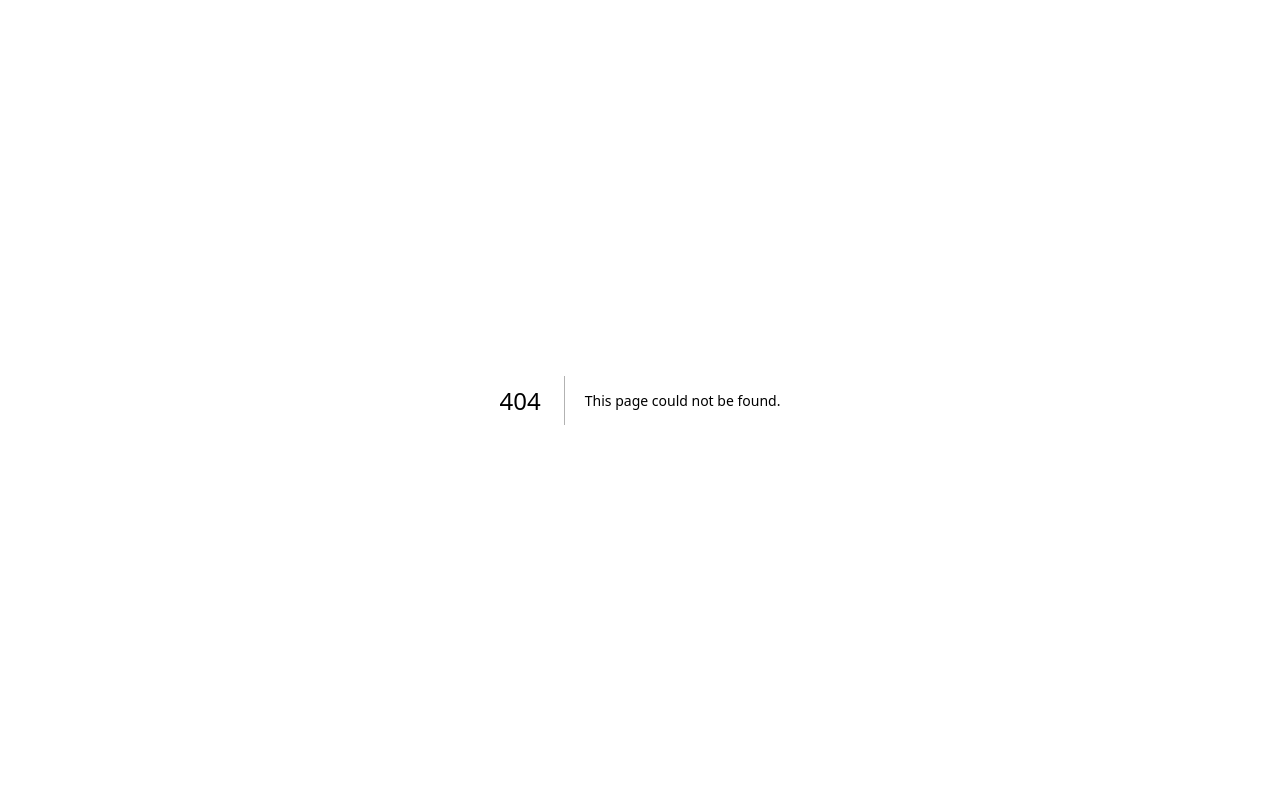
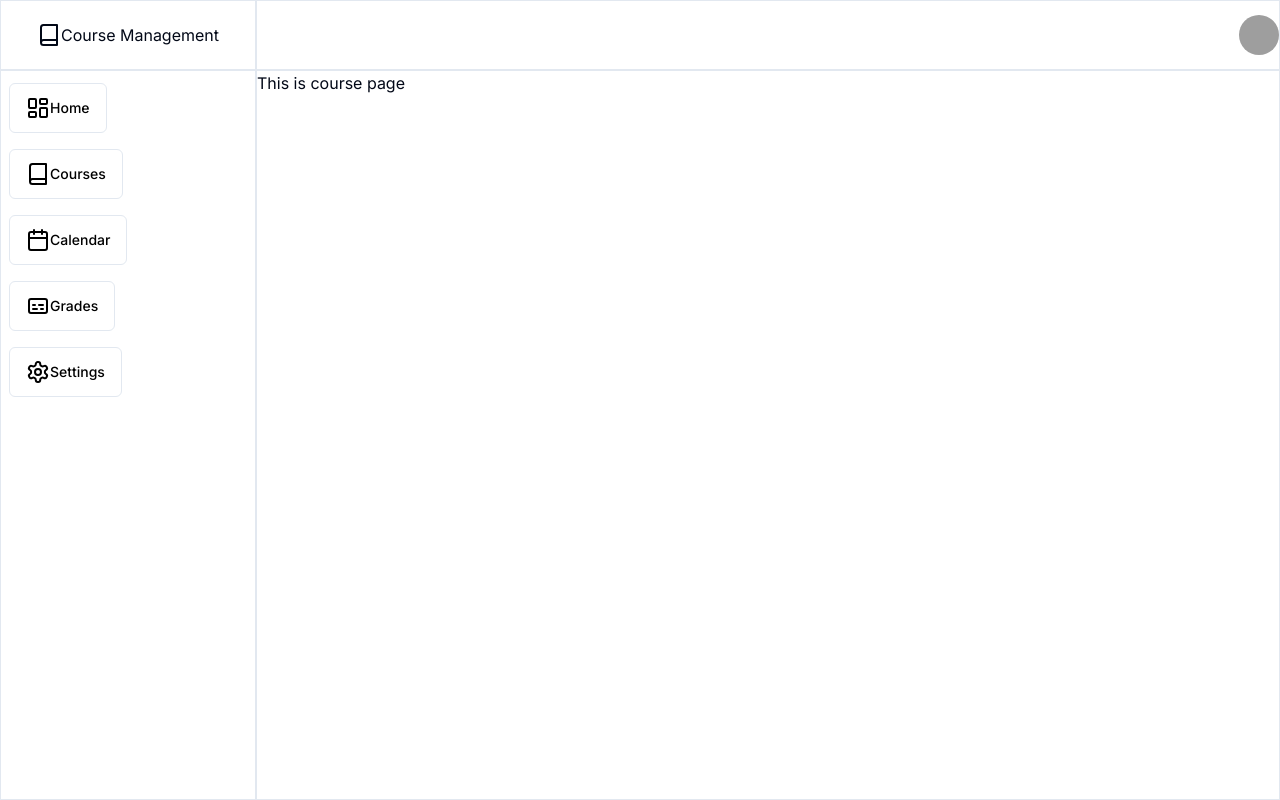
Before and after one commit to n2ai/CourseManagement-NEXT, a Next.js app in the folder coursemanagement/: page /profile/1/courses in a window 1280 px wide. Before the commit this address had no page. Built offline with nearby package versions, Linux system fonts and the light colour scheme; no server answers; grey boxes are pictures that could not be loaded.

Commit message:
Update sidenav

```diff
--- /dev/null
+++ b/coursemanagement/src/app/profile/[id]/calendar/page.tsx
@@ -0,0 +1,7 @@
+export default function Calendar(){
+    return(
+        <div>
+            Calendar page
+        </div>
+    )
+};
--- /dev/null
+++ b/coursemanagement/src/app/profile/[id]/courses/page.tsx
@@ -0,0 +1,7 @@
+export default function Courses(){
+    return(
+        <div>
+            This is course page
+        </div>
+    )
+};
--- /dev/null
+++ b/coursemanagement/src/app/profile/[id]/grades/page.tsx
@@ -0,0 +1,7 @@
+export default function Grades(){
+    return(
+        <div>
+            This is grades
+        </div>
+    )
+};
--- a/coursemanagement/src/app/profile/[id]/layout.tsx
+++ b/coursemanagement/src/app/profile/[id]/layout.tsx
@@ -69,7 +69,7 @@ export default function ProfileLayout({children,params}:LayoutProps){
                 </Avatar>
             </div>
             <div className="border w-full ">
-                <SideNav/>
+                <SideNav id={userId}/>
             </div>
 
             <div className="border w-ful">
--- a/coursemanagement/src/components/ui/sidenav.tsx
+++ b/coursemanagement/src/components/ui/sidenav.tsx
@@ -8,36 +8,42 @@ interface ISideNavProps{
     id:string
 }
 
-export function SideNav ({props}:{props:ISideNavProps}){
-
-    const pathname = usePathname()
-    console.log(pathname)
+export function SideNav ({id}:{id:number}){
 
     return(
         <div className="flex flex-wrap flex-col gap-4 mt-3">
-            <Link href={'/'}>
+            <Link href={`/profile/${id}`}>
                 <Button className="h-[50px] border flex hover:text-white text-black bg-white ml-2 mr-2">
                     <LayoutDashboard />Home
                 </Button>
             </Link>
 
-            <Link href={'./courses'}>
+            <Link href={`/profile/${id}/courses`}>
                 <Button className="h-[50px] border hover:text-white text-black bg-white ml-2 mr-2">
                     <Book/>Courses
                 </Button>
             </Link>
 
+
+            <Link href={`/profile/${id}/calendar`}>
                 <Button className="h-[50px] border hover:text-white text-black bg-white ml-2 mr-2">
                     <Calendar/>Calendar
                 </Button>
+            </Link>
 
+
+            <Link href={`/profile/${id}/grades`}>
                 <Button className="h-[50px] border hover:text-white text-black bg-white ml-2 mr-2">
                     <Captions />Grades
                 </Button>
+            </Link>
 
+            <Link href={`/profile/${id}/settings`}>
                 <Button className="h-[50px] border hover:text-white text-black bg-white ml-2 mr-2">
                     <Settings/>Settings
                 </Button>
+            </Link>
+
         </div>
     )
 }
```
Lines whose indentation alone changed are shown as unchanged.
